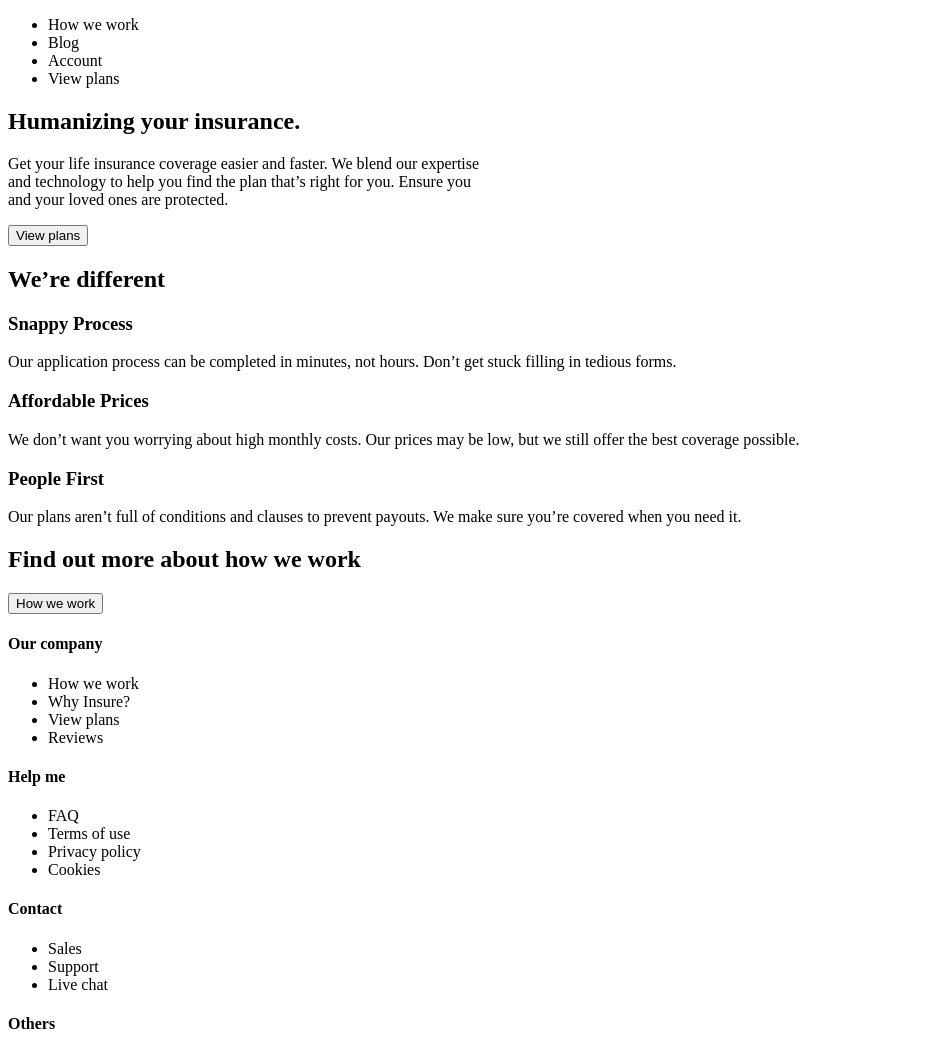
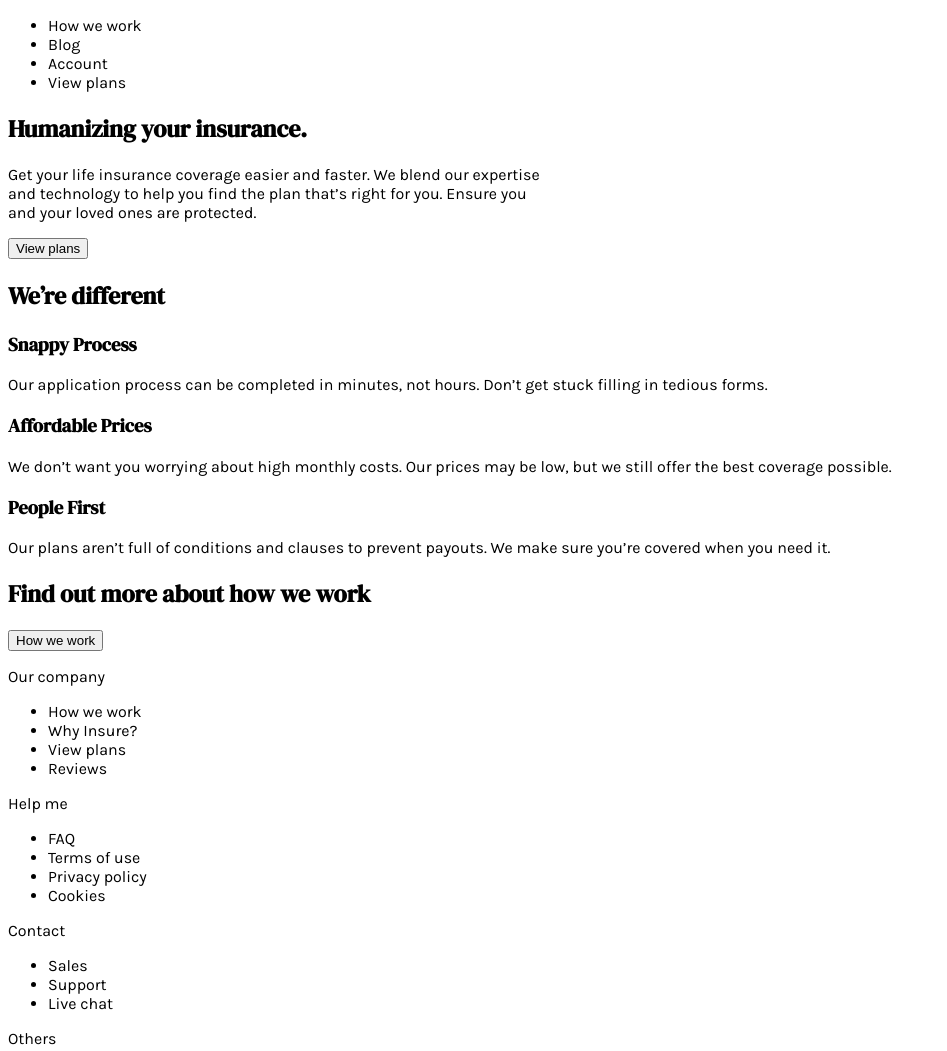
Before and after one commit to Kadus90/fmc-insurance-landing-page, a plain HTML site: page index.html in a window 1280 px wide. Shown: the top 1051 px of the page, without its empty margins (0-947 px from the left). Drawn offline with Linux system fonts and the light colour scheme.

Commit message:
Added Stylus to the project. Added a styles folder. Converted headers in the footer to p tags. Connected fonts from google fonts.

```diff
--- a/index.html
+++ b/index.html
@@ -10,9 +10,11 @@
 
   <!-- Feel free to remove these styles or customise in your own stylesheet 👍 -->
   <style>
+
     .attribution { font-size: 11px; text-align: center; }
     .attribution a { color: hsl(228, 45%, 44%); }
   </style>
+  <link rel="stylesheet" href="./styles/css/index.css">
 </head>
 <body>
 
@@ -59,7 +61,7 @@
 
   <footer>
     <article>
-      <h4>Our company</h4>
+      <p>Our company</p>
       <ul>
         <li>How we work</li>
         <li>Why Insure?</li>
@@ -68,7 +70,7 @@
       </ul>
     </article>
     <article>
-      <h4>Help me</h4>
+      <p>Help me</p>
       <ul>
         <li>FAQ</li>
         <li>Terms of use</li>
@@ -77,7 +79,7 @@
       </ul>
     </article>
     <article>
-      <h4>Contact</h4>
+      <p>Contact</p>
       <ul>
         <li>Sales</li>
         <li>Support</li>
@@ -85,7 +87,7 @@
       </ul>
     </article>
     <article>
-      <h4>Others</h4>
+      <p>Others</p>
       <ul>
         <li>Careers</li>
         <li>Press</li>
--- /dev/null
+++ b/styles/css/index.css
@@ -0,0 +1,14 @@
+@import url("https://fonts.googleapis.com/css?family=DM+Serif+Display&display=swap");
+@import url("https://fonts.googleapis.com/css?family=Karla:400,700&display=swap");
+body {
+  font-family: 'Karla', sans-serif;
+  font-size: 16px;
+}
+h1,
+h2,
+h3,
+h4,
+h5,
+h6 {
+  font-family: 'DM Serif Display', serif;
+}
```
Also changed, not shown: 1 other file.
